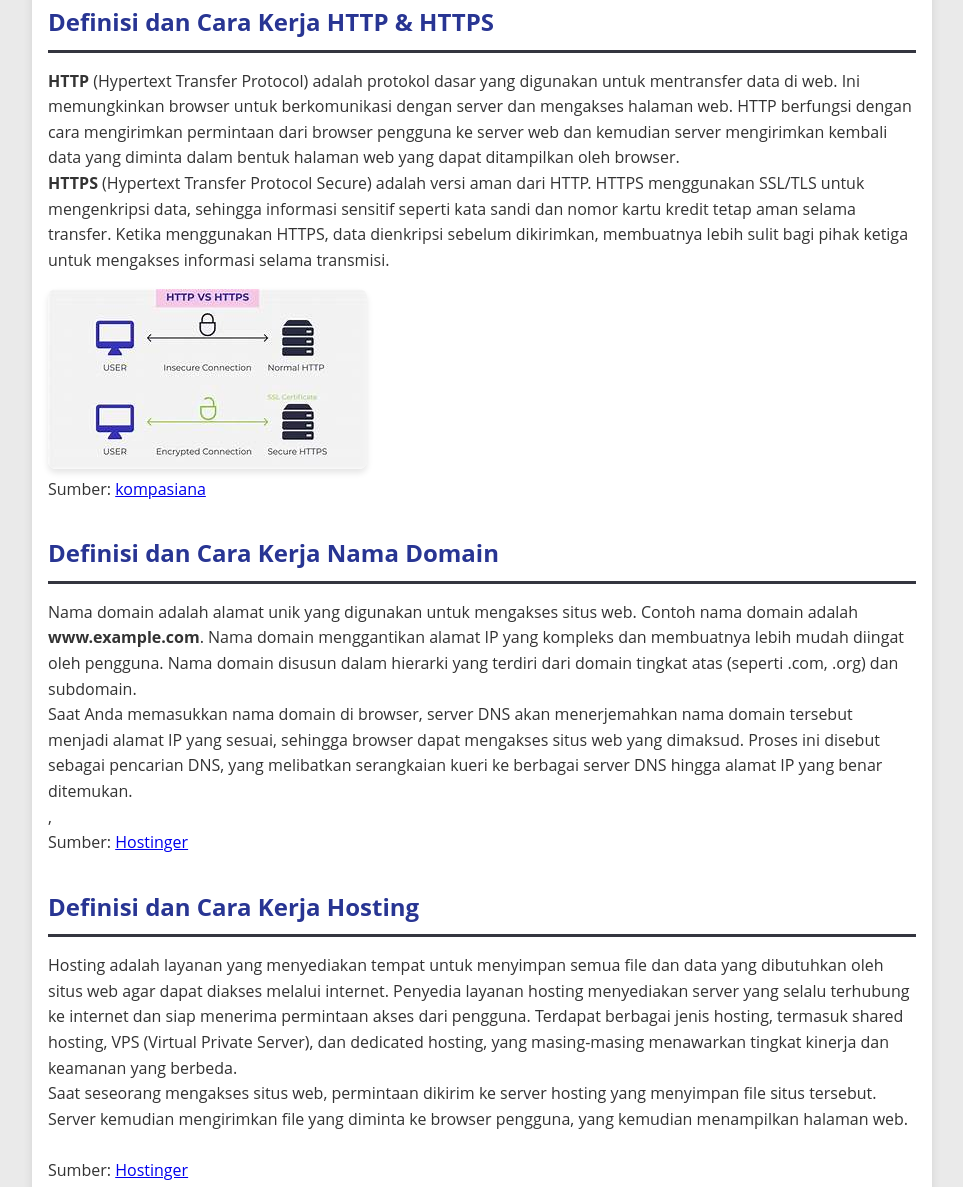
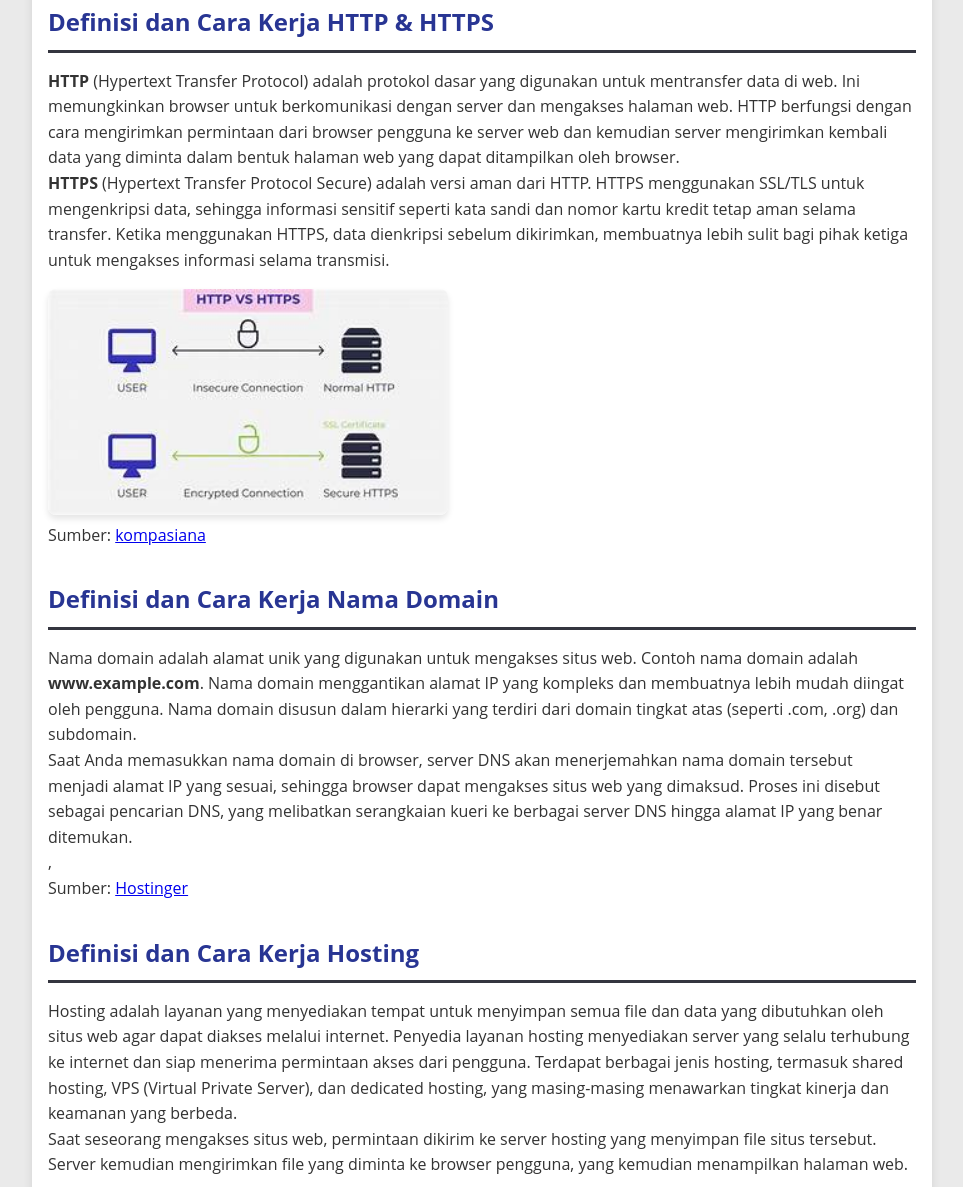
Before and after one commit to jek321/Pemograman-Web, a plain HTML site: page index.html in a window 1280 px wide. Shown: the part 747-1934 px from the top of the page, without its empty margins (158-1121 px from the left). Drawn offline with Linux system fonts and the light colour scheme.

```diff
--- a/style.css
+++ b/style.css
@@ -65,7 +65,7 @@
 }
 
 img {
-  max-width: 100%;
+  width: 400px;
   height: auto;
   margin-top: 1rem;
   border-radius: 8px;
```
